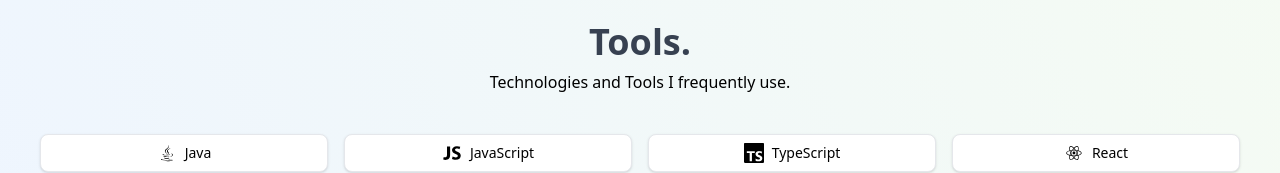
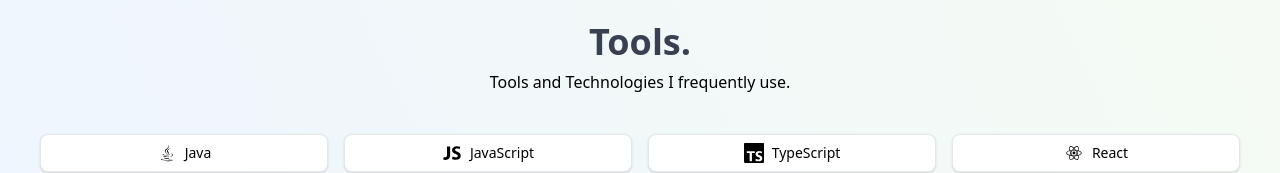
Before and after one commit to danielschuster-muc/danischu.com, a Next.js app: page / in a window 1280 px wide. Shown: the part 2285-2458 px from the top of the page. Built offline with nearby package versions, Linux system fonts and the light colour scheme.

Commit message:
add emojis 🎉 to readme

```diff
--- a/components/Tools.tsx
+++ b/components/Tools.tsx
@@ -100,7 +100,7 @@ const Tools = () => {
         <div className="container mx-auto px-10">
           <div className="container p-10 text-center">
             <h2 className="mb-2 text-4xl font-bold text-gray-700 dark:text-white">Tools.</h2>
-            <p>Technologies and Tools I frequently use.</p>
+            <p>Tools and Technologies I frequently use.</p>
           </div>
           <div className="grid gap-4 sm:grid-cols-2 md:grid-cols-3 lg:grid-cols-4">
             {tools.map((t) => {
```
Also changed, not shown: 1 other file (tests, documents, lock files or other folders).
